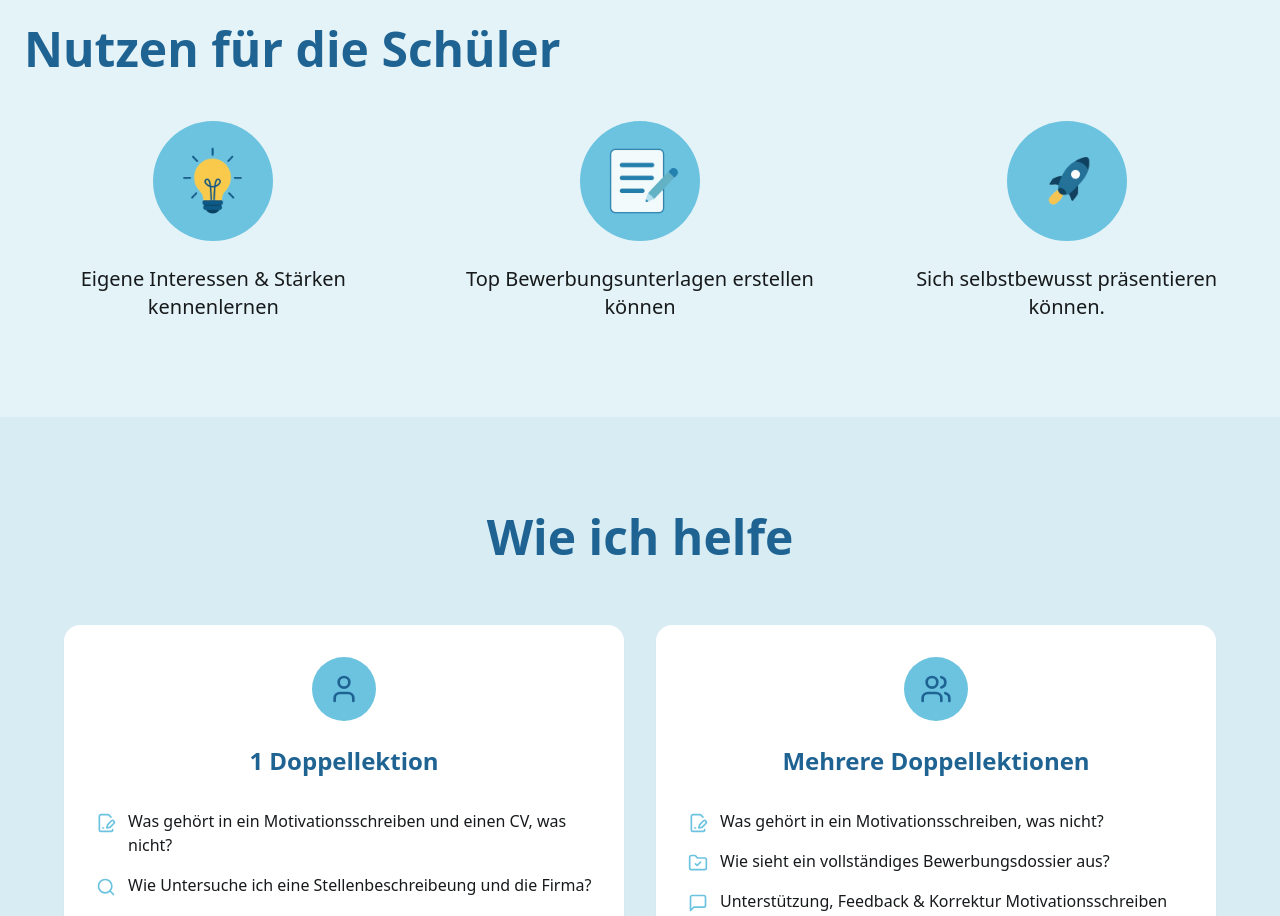
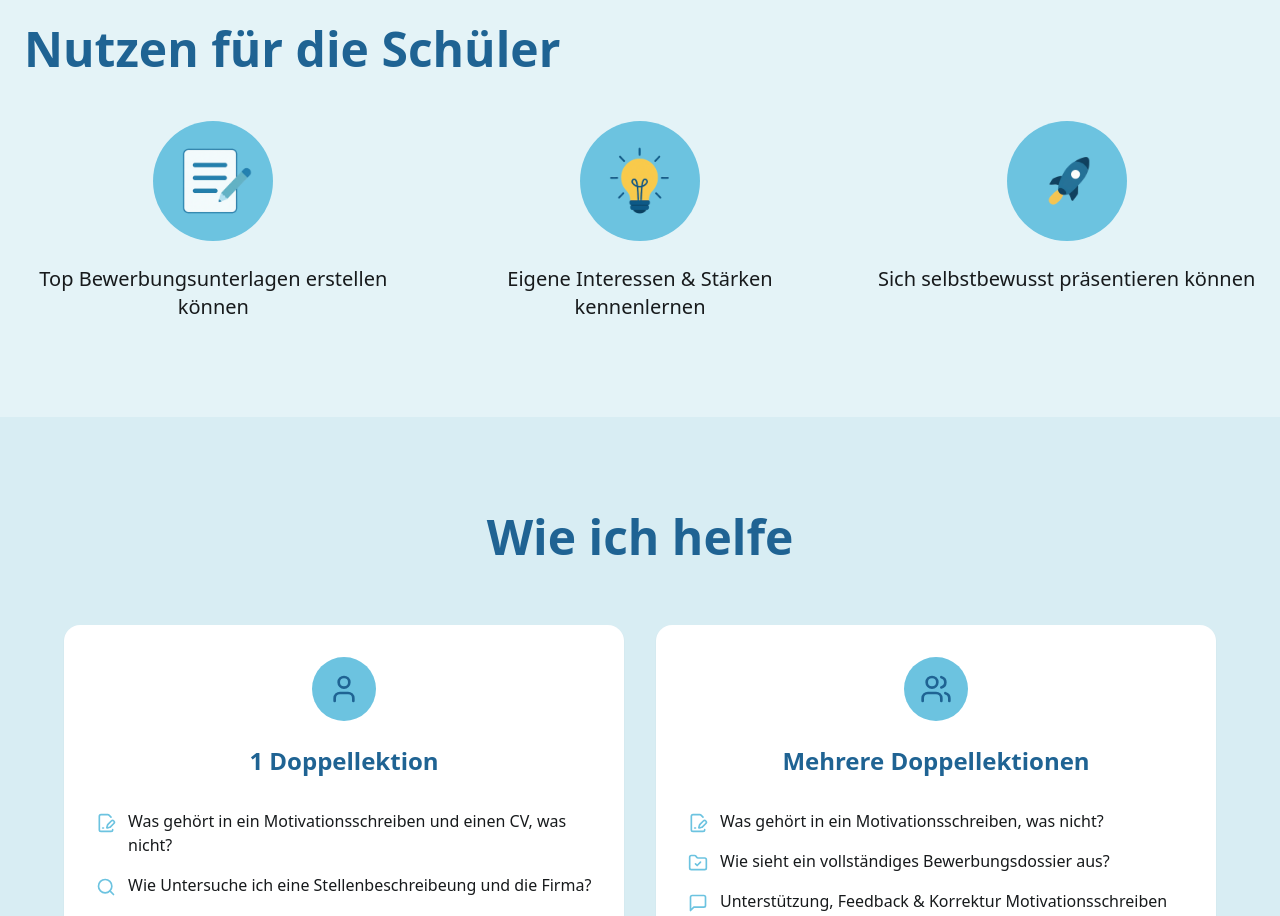
Before and after one commit to liapit/bewerbungswerkstatt, a React (Vite) app: page / in a window 1280 px wide. Shown: the part 1560-2476 px from the top of the page. Built offline with nearby package versions, Linux system fonts and the light colour scheme.

Commit message:
benefits riehenfolge

```diff
--- a/src/components/Benefits.tsx
+++ b/src/components/Benefits.tsx
@@ -6,21 +6,21 @@ const Benefits = () => {
         <div className="grid md:grid-cols-3 gap-12 text-center">
           <div className="space-y-6">
             <div className="mx-auto h-[7.5rem] w-[7.5rem] rounded-full bg-accent flex items-center justify-center overflow-hidden">
+              <img src="/images/notebook.png" alt="Rakete Icon" className="h-[6.25rem] w-[6.25rem] lg:h-[7.5rem] lg:w-[7.5rem] object-contain" />
+            </div>
+            <p className="text-xl text-foreground">Top Bewerbungsunterlagen erstellen können</p>
+          </div>
+          <div className="space-y-6">
+            <div className="mx-auto h-[7.5rem] w-[7.5rem] rounded-full bg-accent flex items-center justify-center overflow-hidden">
               <img src="/images/lightbulb.png" alt="Notizbuch Icon" className="h-[6.25rem] w-[6.25rem] lg:h-[7.5rem] lg:w-[7.5rem] object-contain" />
             </div>
             <p className="text-xl text-foreground">Eigene Interessen & Stärken kennenlernen</p>
           </div>
           <div className="space-y-6">
             <div className="mx-auto h-[7.5rem] w-[7.5rem] rounded-full bg-accent flex items-center justify-center overflow-hidden">
-              <img src="/images/notebook.png" alt="Rakete Icon" className="h-[6.25rem] w-[6.25rem] lg:h-[7.5rem] lg:w-[7.5rem] object-contain" />
-            </div>
-            <p className="text-xl text-foreground">Top Bewerbungsunterlagen erstellen können</p>
-          </div>
-          <div className="space-y-6">
-            <div className="mx-auto h-[7.5rem] w-[7.5rem] rounded-full bg-accent flex items-center justify-center overflow-hidden">
               <img src="/images/rocket.png" alt="Glühbirne Icon" className="h-[6.25rem] w-[6.25rem] lg:h-[7.5rem] lg:w-[7.5rem] object-contain" />
             </div>
-            <p className="text-xl text-foreground">Sich selbstbewusst präsentieren können.</p>
+            <p className="text-xl text-foreground">Sich selbstbewusst präsentieren können</p>
           </div>
         </div>
       </div>
```
